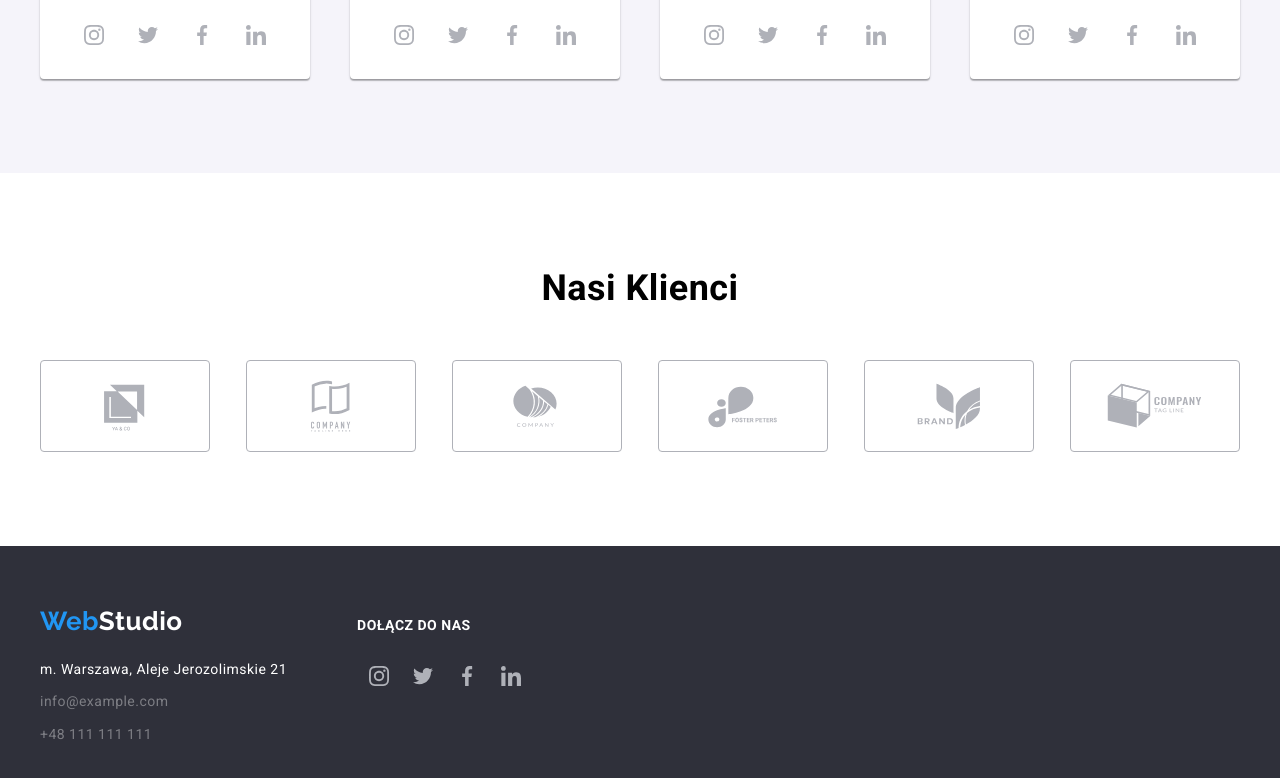
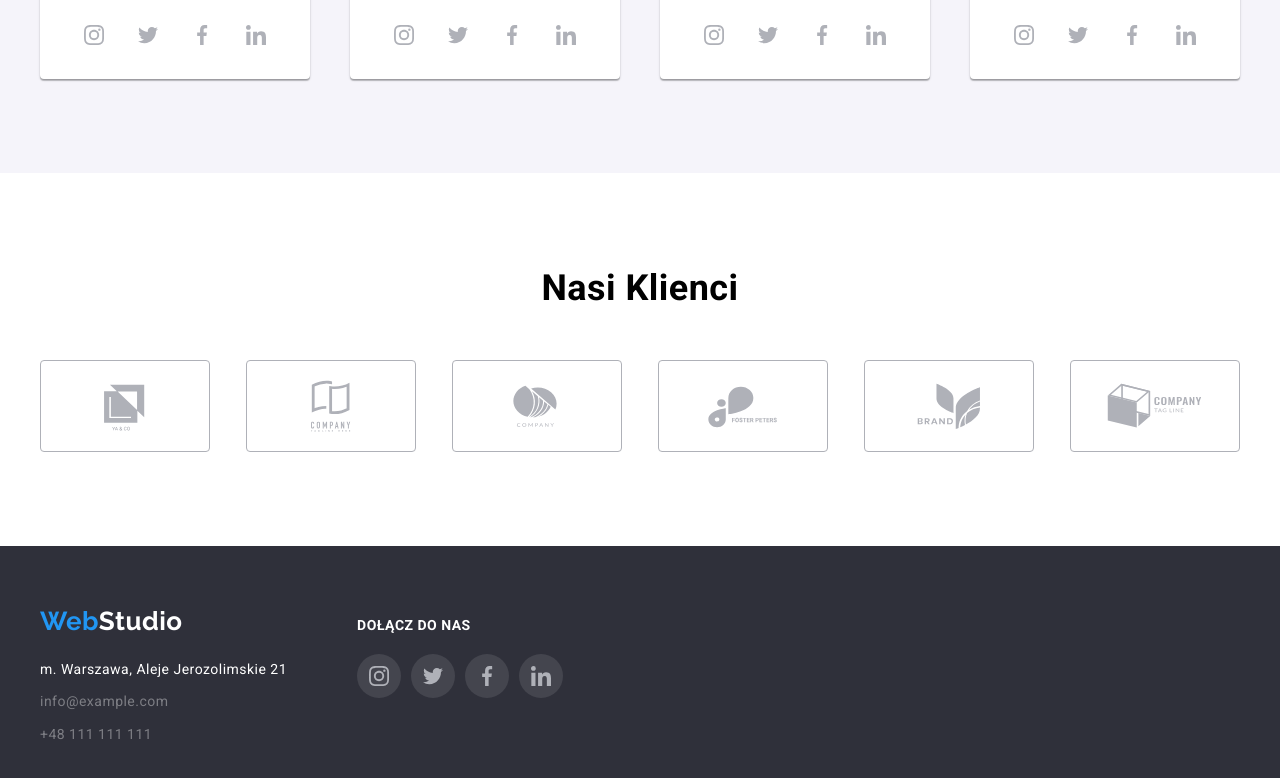
Before and after one commit to TkaczTroglodyta/goit-markup-hw-04, a plain HTML site: page index.html in a window 1280 px wide. Shown: the part 2162-2940 px from the top of the page. Drawn offline with Linux system fonts and the light colour scheme.

Commit message:
Last changes before revision
Probably I exported the wrong size of icons :(

```diff
--- a/css/styles.css
+++ b/css/styles.css
@@ -277,9 +277,21 @@ body {
 }
 .footer-social {
   display: flex;
-  align-items: left;
+  align-items: center;
   justify-content: space-between;
   padding-top: 20px;
+  gap: 10px;
+}
+.footer-icon-social {
+  cursor: pointer;
+  fill: var(--color-bgcolor-primary);
+  background-color: rgba(255, 255, 255, 0.1);
+  padding: 6px;
+  border-radius: 50%;
+}
+.footer-icon-social:hover {
+  fill: var(--color-bgcolor-primary);
+  background-color: var(--color-bgcolor-secondary);
 }
 /* portfolio */
 .selection-btns {
--- a/index.html
+++ b/index.html
@@ -312,22 +312,22 @@
           <h3>Dołącz do nas</h3>
           <ul class="footer-social">
             <li>
-              <svg class="icon-social" width="44" height="44" viewBox="0 0 20 32">
+              <svg class="footer-icon-social" width="44" height="44" viewBox="0 0 20 32">
                 <use href="./images/icons.svg#icon-instagram" />
               </svg>
             </li>
             <li>
-              <svg class="icon-social" width="44" height="44" viewBox="0 0 20 32">
+              <svg class="footer-icon-social" width="44" height="44" viewBox="0 0 20 32">
                 <use href="./images/icons.svg#icon-twitter" />
               </svg>
             </li>
             <li>
-              <svg class="icon-social" width="44" height="44" viewBox="0 0 20 32">
+              <svg class="footer-icon-social" width="44" height="44" viewBox="0 0 20 32">
                 <use href="./images/icons.svg#icon-facebook" />
               </svg>
             </li>
             <li>
-              <svg class="icon-social" width="44" height="44" viewBox="0 0 20 32">
+              <svg class="footer-icon-social" width="44" height="44" viewBox="0 0 20 32">
                 <use href="./images/icons.svg#icon-linkedin" />
               </svg>
             </li>
```
